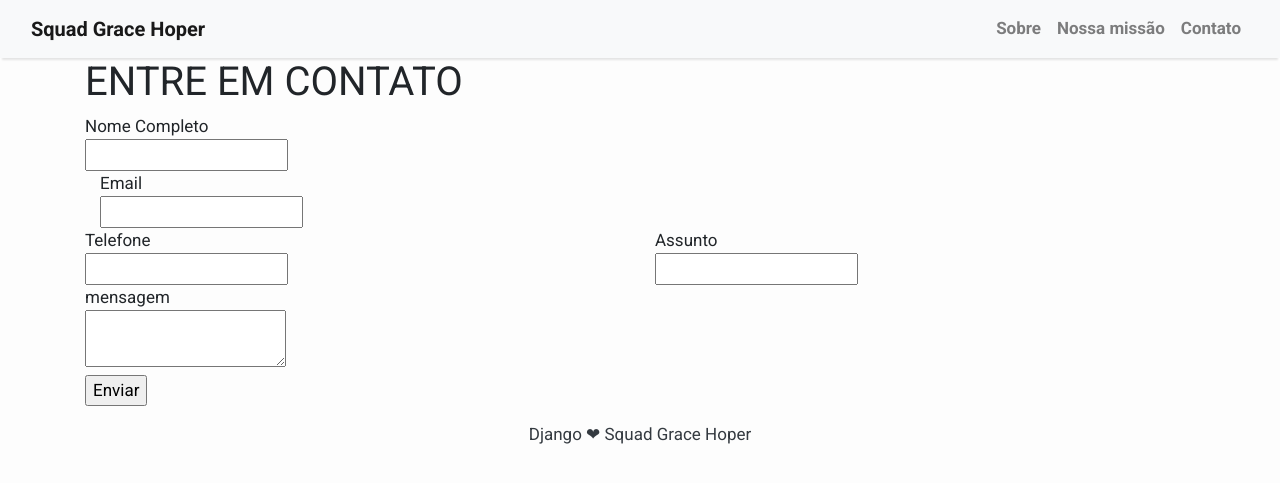
After one commit to anaisateodoro/django-blog-noticias, a Django app: template blog/templates/contato.html in a window 1280 px wide. The commit adds this page. Shown: the top 483 px of the page. Run offline with Django 5.2, Linux system fonts and the light colour scheme; the template is opened without the code that fills it, so the values that code supplies are empty; some libraries are stand-ins or nearby versions.

Commit message:
:sparkles: feat: Página de contato

```diff
--- a/templates/base.html
+++ b/blog/templates/base.html
@@ -99,7 +99,7 @@
                 >
               </li>
               <li class="nav-item text-black">
-                <a class="nav-link text-black font-weight-bold" href="#"
+                <a class="nav-link text-black font-weight-bold" href="{%url 'contato_form'%}"
                   >Contato</a
                 >
               </li>
--- /dev/null
+++ b/blog/templates/contato.html
@@ -0,0 +1,61 @@
+{% extends 'base.html' %}
+{% block content %}
+<div class="container-fluid">
+		<div class="container">
+			<div class="formBox">
+				<form action="" method="post">{% csrf_token %}
+						<div class="row">
+							<div class="col-sm-12">
+								<h1>ENTRE EM CONTATO</h1>
+							</div>
+						</div>
+
+						<div class="row">
+							<div class="col-sm-12">
+								<div class="inputBox">
+									<div class="inputText">Nome Completo</div>
+									<input type="text" name="nome" id="id_nome" class="input">
+								</div>
+							</div>
+
+	                       </div>
+							<div class="col-sm-6">
+								<div class="inputBox">
+									<div class="inputText">Email</div>
+									<input type="email" name="email" id="id_email" class="input">
+								</div>
+							</div>
+						</div>
+
+						<div class="row">
+							<div class="col-sm-6">
+								<div class="inputBox">
+									<div class="inputText">Telefone</div>
+									<input type="text" name="telefone" id="id_telefone" class="input">
+								</div>
+							</div>
+
+							<div class="col-sm-6">
+								<div class="inputBox">
+									<div class="inputText">Assunto</div>
+									<input type="text" name="assunto" id="id_assunto" class="input">
+								</div>
+							</div>
+						</div>
+
+						<div class="row">
+							<div class="col-sm-12">
+								<div class="inputBox">
+									<div class="inputText">mensagem</div>
+									<textarea class="input" name="mensagem" id="id_mensagem"></textarea>
+								</div>
+							</div>
+						</div>
+
+						<div class="row">
+							<div class="col-sm-12">
+								<input type="submit" name="" class="button" value="Enviar">
+							</div>
+						</div>
+				</form>
+                {%endblock%}
--- a/blog/urls.py
+++ b/blog/urls.py
@@ -4,7 +4,7 @@ from django.urls import path,include
 from .feeds import LatestPostFeed
 from oursite.sitemaps import PostSitemap
 from django.conf.urls.static import static
-
+from .views import ContatoCreate, ContatoCreateSucess
 
 
 # Sitemap configuration
@@ -18,5 +18,6 @@ urlpatterns = [
     path('summernote/', include('django_summernote.urls')),
     path('feed/rss',LatestPostFeed(), name='post_feed'),
     path("sitemap.xml", sitemap, {"sitemaps": sitemaps}, name="sitemap"),
-
+    path('contato/', ContatoCreate.as_view(), name='contato_form'),
+    path('sucesso/', ContatoCreateSucess.as_view(), name='contato_form_sucess'),
 ]
--- a/oursite/urls.py
+++ b/oursite/urls.py
@@ -31,3 +31,4 @@ urlpatterns = [
 
 if settings.DEBUG:
     urlpatterns += static(settings.MEDIA_URL, document_root=settings.MEDIA_ROOT)
+    urlpatterns += static(settings.STATIC_URL, document_root=settings.STATIC_ROOT)
```
Also changed, not shown: blog/forms.py (+7 -2 lines), blog/models.py (+19 -0 lines), blog/templates/contato_success.html (added, +16 -0 lines), blog/views.py (+16 -3 lines), blog/migrations/0004_contato.py (added), blog/static/css/base.css (added), blog/static/instrucao.txt (renamed from static/instrucao.txt), blog/templates/index.html (renamed from templates/index.html), blog/templates/post_detail.html (renamed from templates/post_detail.html), blog/templates/sidebar.html (renamed from templates/sidebar.html).
